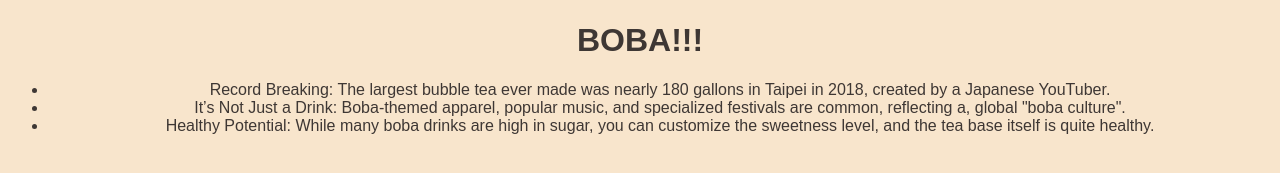
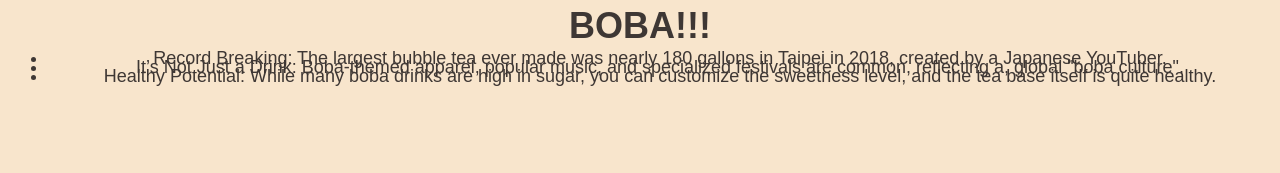
Before and after one commit to nstewk09/website, a plain HTML site: page index.html in a window 1280 px wide. Shown: the part 161-334 px from the top of the page. Drawn offline with Linux system fonts and the light colour scheme.

Commit message:
Fix body styles in style.css by adjusting line-height and font-size

```diff
--- a/style.css
+++ b/style.css
@@ -7,4 +7,6 @@ body {
     font-family: 'Google Sans Flex', sans-serif;
     background: #f8e5cc;
     color: #3e3734;
+    line-height: 9px;
+    font-size: 18px;
 }
```
